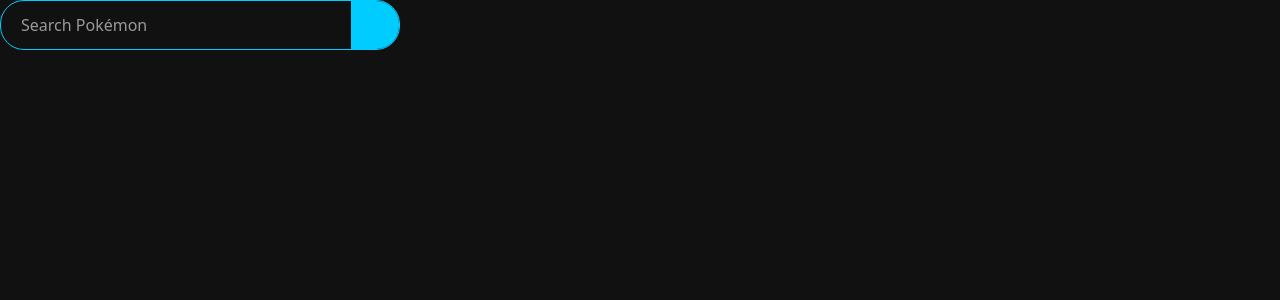
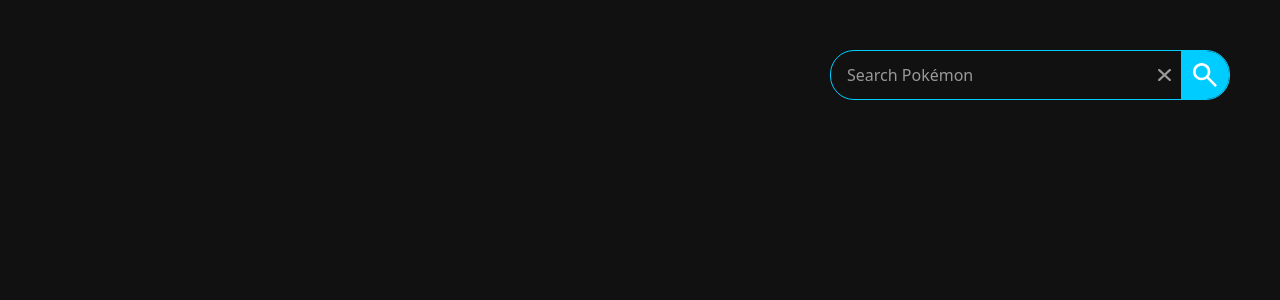
Before and after one commit to N-eeraj/pokedex, a React (Vite) app: page / in a window 1280 px wide. Shown: the top 300 px of the page. Built offline with nearby package versions, Linux system fonts and the light colour scheme.

Commit message:
Added clear button

```diff
--- a/src/App.jsx
+++ b/src/App.jsx
@@ -8,7 +8,9 @@ const App = () => {
   return (
     <>
       <main className='w-screen min-h-screen bg-primary'>
-        <Search onSearch={handleSearch} />
+        <div className="flex justify-evenly md:justify-end items-center md:items-end h-[100px] md:px-[50px]">
+          <Search onSearch={handleSearch} />
+        </div>
       </main>
     </>
   )
--- a/src/components/Search.jsx
+++ b/src/components/Search.jsx
@@ -9,20 +9,39 @@ const Search = ({onSearch}) => {
       handleSearch()
   }
 
+  const clearSearch = () => {
+    searchBar.current.value = ''
+  }
+
   const handleSearch = () => {
+    if (searchBar.current.value)
       onSearch(searchBar.current.value)
   }
 
   return (
-    <div className="flex w-[400px] h-[50px] border border-secondary rounded-3xl overflow-hidden">
+    <div className="flex w-[300px] md:w-[400px] h-[50px] border border-secondary rounded-3xl overflow-hidden">
       <input
         ref={searchBar}
         placeholder="Search Pokémon"
-            className="w-full h-full p-5 bg-transparent text-white placeholder:text-grey"
+        className="w-full h-full p-4 bg-transparent text-white placeholder:text-grey outline-none"
         onKeyUp={handleKeyUp} />
+
       <button
-            className="w-[50px] h-full aspect-square bg-secondary"
+        className="mr-[10px]"
+        onClick={clearSearch}>
+        <img
+          src="/icons/clear.svg"
+          alt="clear"
+          className="w-4" />
+      </button>
+
+      <button
+        className="grid place-items-center w-[50px] h-full aspect-square bg-secondary"
         onClick={handleSearch}>
+        <img
+          src="/icons/search.svg"
+          alt="Search"
+          className="w-6 aspect-square" />
       </button>
     </div>
   )
```
Also changed, not shown: public/icons/clear.svg (added), public/icons/search.svg (added). Lines whose indentation alone changed are shown as unchanged.
